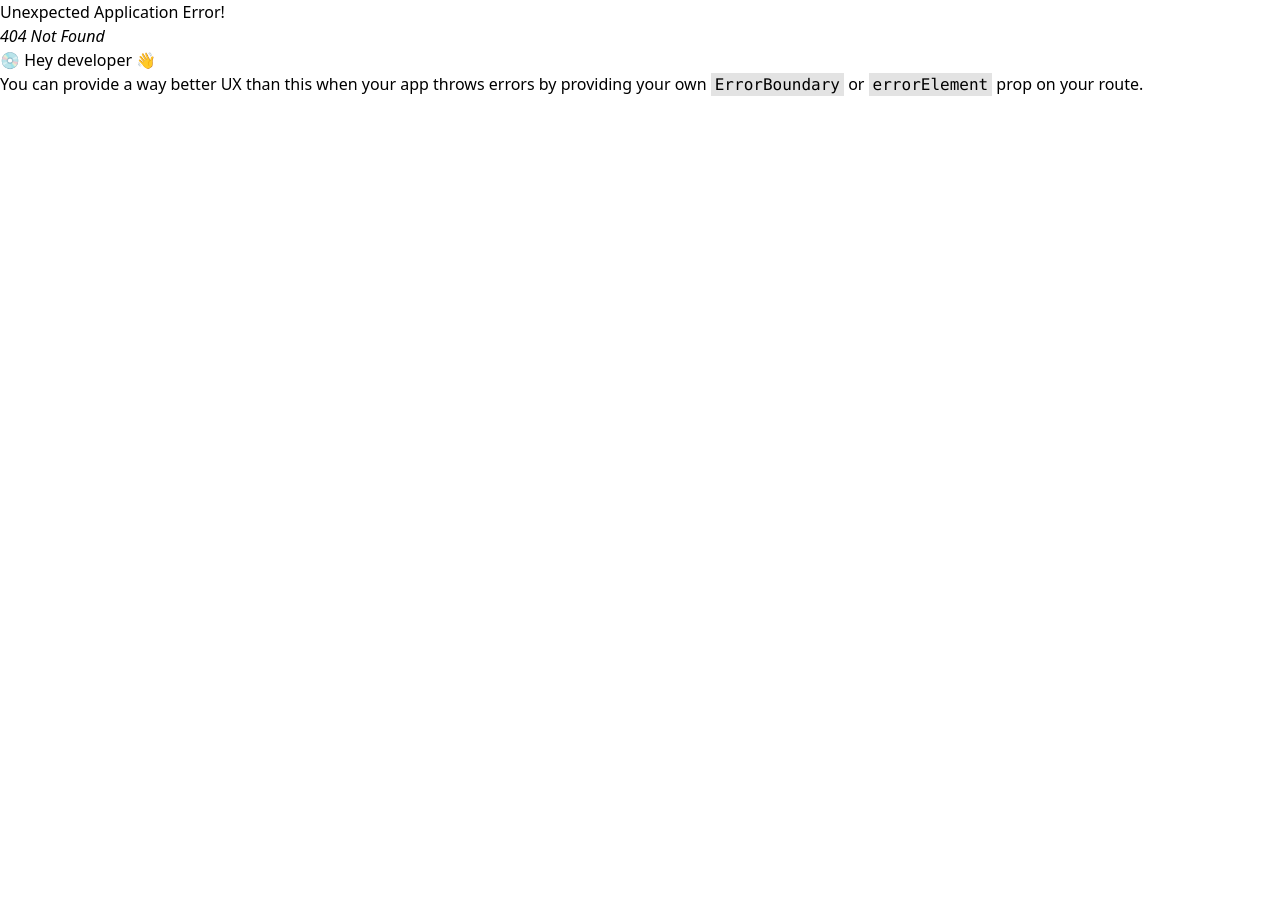
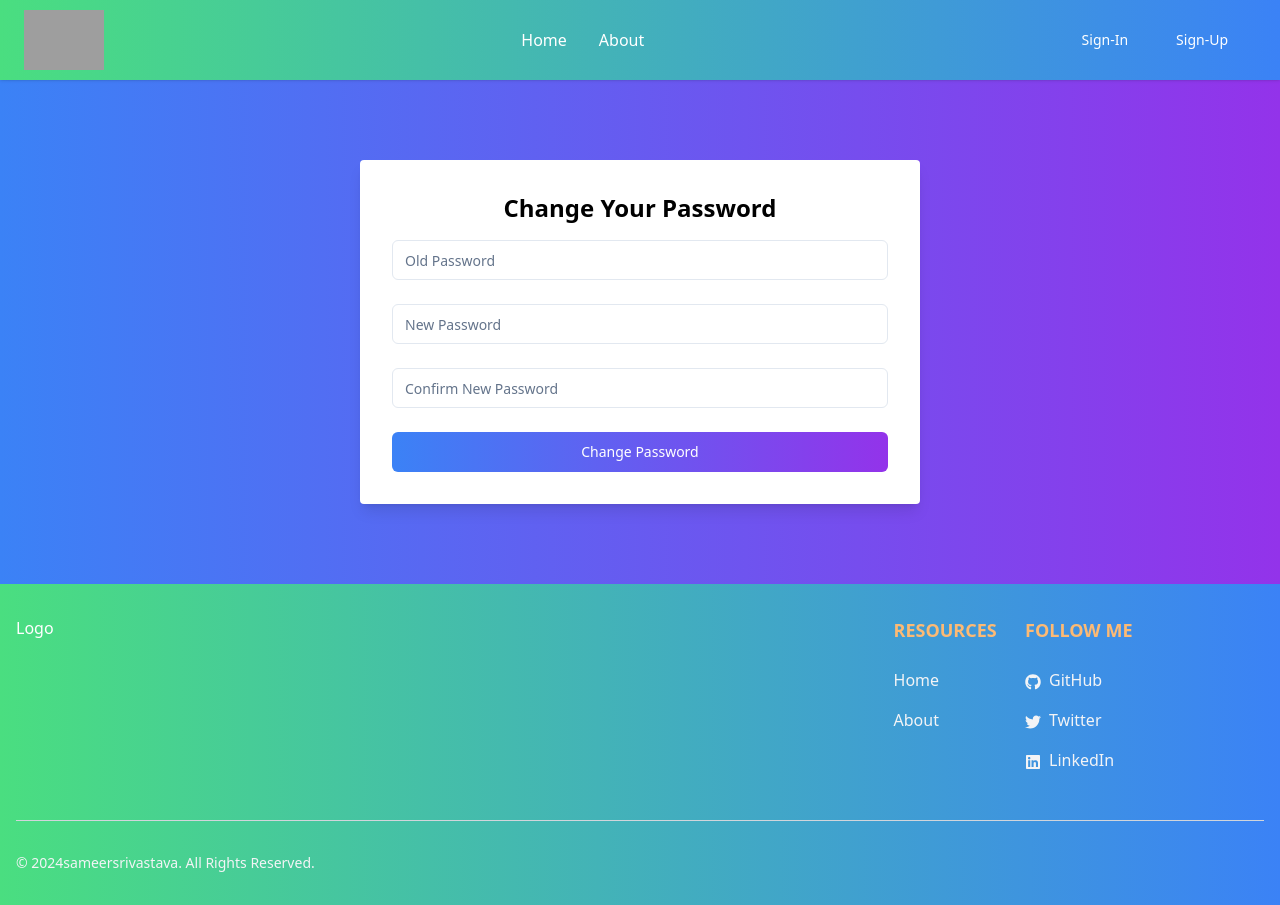
Before and after one commit to sam33r0/chatzu, a React (Vite) app: page /user/change-password in a window 1280 px wide. Before the commit this address had no page. Before the commit the page ends 800 px from the top, so only its background shows below. Built offline with nearby package versions, Linux system fonts and the light colour scheme; no server answers; grey boxes are pictures that could not be loaded.

Commit message:
user pages

```diff
--- a/src/components/Header/YourProfile.jsx
+++ b/src/components/Header/YourProfile.jsx
@@ -27,7 +27,7 @@ function YourProfile() {
     const dispath = useDispatch();
     const accessToken = useSelector((state) => state.auth.accessToken);
     const logoutHandler = () => {
-        if (google=="google") {
+        if (google == "google") {
             dispath(logout());
             window.open((backendUri + '/user/Glogout'), "_self")
         }
@@ -60,12 +60,16 @@ function YourProfile() {
                 <DropdownMenuContent>
                     <DropdownMenuLabel>My Account</DropdownMenuLabel>
                     <DropdownMenuSeparator />
+                    {
+                        (google == "jwt") &&
+                        <>
+                            <DropdownMenuItem><button className="w-full h-full text-left" onClick={changePass}>Change Password </button></DropdownMenuItem>
+                            <DropdownMenuItem><button className="w-full h-full text-left" onClick={updateAvata}>Update Profile Photo</button></DropdownMenuItem>
+                            <DropdownMenuItem><button className="w-full h-full text-left" onClick={updateAcco}>Update Name or email</button></DropdownMenuItem>
 
-                    <DropdownMenuItem><button className="w-full h-full text-left" onClick={changePass}>Change Password </button></DropdownMenuItem>
-                    <DropdownMenuItem><button className="w-full h-full text-left" onClick={updateAvata}>Update Profile Photo</button></DropdownMenuItem>
-                    <DropdownMenuItem><button className="w-full h-full text-left" onClick={updateAcco}>Update Name or email</button></DropdownMenuItem>
+                        </>
+                    }
                     <DropdownMenuItem><button className="w-full h-full text-left" onClick={logoutHandler}>Logout</button></DropdownMenuItem>
-
                 </DropdownMenuContent>
             </DropdownMenu>
 
--- /dev/null
+++ b/src/components/UserPages/ChangePassword.jsx
@@ -0,0 +1,99 @@
+import React, { useState } from 'react';
+import { Input } from './../../@/components/ui/input.jsx';
+import { Button } from './../../@/components/ui/button.jsx';
+import { useForm } from 'react-hook-form';
+import axios from 'axios';
+import { useNavigate } from 'react-router-dom';
+import { useSelector } from 'react-redux';
+import Footer from './../../components/Footer/Footer.jsx';
+
+function ChangePassword() {
+  const backendUri = import.meta.env.VITE_BACKEND_URI;
+  const { register, handleSubmit, reset } = useForm();
+  const [erro, setErro] = useState(false);
+  const navigate = useNavigate();
+  const accessToken = useSelector((state) => state.auth.accessToken);
+  const [succes, setSucces] = useState(false);
+
+  const updatePass = async (data) => {
+    try {
+      if (data.newPassword === data.password) {
+        setErro(false);
+        const res = await axios.post(
+          backendUri + '/user/change-password',
+          {
+            oldPassword: data.oldPassword,
+            newPassword: data.newPassword,
+          },
+          {
+            headers: {
+              Authorization: `Bearer ${accessToken}`,
+            },
+            withCredentials: true,
+          }
+        );
+        if (res) {
+          setSucces(true);
+          setTimeout(() => navigate('/'), 2000);
+        }
+        reset();
+      } else {
+        setErro(true);
+      }
+    } catch (error) {
+      setErro(true);
+    }
+  };
+
+  return (
+    <>
+      <div className="flex justify-center p-20 items-center h-screen bg-gradient-to-r from-blue-500 to-purple-600">
+        <div className="shadow-lg rounded bg-white p-8 w-full md:w-3/4 lg:w-1/2">
+          {succes && (
+            <h2 className="text-center text-green-600 text-2xl font-bold">
+              Password Updated Successfully
+            </h2>
+          )}
+          <h2 className="text-center text-2xl font-bold mb-4">Change Your Password</h2>
+          <form onSubmit={handleSubmit(updatePass)} className="space-y-6">
+            <div>
+              <Input
+                type="password"
+                {...register('oldPassword', { required: true })}
+                placeholder="Old Password"
+                className="mt-2 text-gray-900"
+              />
+            </div>
+            <div>
+              <Input
+                type="password"
+                {...register('newPassword', { required: true })}
+                placeholder="New Password"
+                minLength="8"
+                maxLength="20"
+                autoComplete="on"
+                pattern="^(?=.*\d)(?=.*[!@#$%^&*])(?=.*[a-z])(?=.*[A-Z]).{8,}$"
+                className="mt-2 text-gray-900"
+              />
+            </div>
+            <div>
+              <Input
+                type="password"
+                {...register('password', { required: true })}
+                placeholder="Confirm New Password"
+                className="mt-2 text-gray-900"
+              />
+            </div>
+            <Button type="submit" className="w-full bg-gradient-to-r from-blue-500 to-purple-600 text-white">
+              Change Password
+            </Button>
+          </form>
+          {erro && <div className="text-red-500 mt-4">Passwords do not match or there was an error</div>}
+        </div>
+      </div>
+      <Footer />
+    </>
+  );
+}
+
+export default ChangePassword;
--- /dev/null
+++ b/src/components/UserPages/UpdateAcD.jsx
@@ -0,0 +1,87 @@
+import React, { useState } from 'react';
+import { Input } from './../../@/components/ui/input.jsx';
+import { Button } from './../../@/components/ui/button.jsx';
+import { useForm } from 'react-hook-form';
+import axios from 'axios';
+import { login } from '../store/authSlice.js';
+import { useDispatch, useSelector } from 'react-redux';
+import { useNavigate } from 'react-router-dom';
+import Footer from './../../components/Footer/Footer.jsx';
+
+function UpdateAcD() {
+  const backendUri = import.meta.env.VITE_BACKEND_URI;
+  const dispatch = useDispatch();
+  const { register, handleSubmit, reset } = useForm();
+  const [erro, setErro] = useState(false);
+  const navigate = useNavigate();
+  const accessToken = useSelector((state) => state.auth.accessToken);
+  const [succes, setSucces] = useState(false);
+
+  const updatePass = async (data) => {
+    try {
+      setErro(false);
+      const res = await axios.post(
+        backendUri + '/user/update-account-detail',
+        {
+          email: data.email,
+          fullName: data.fullName,
+        },
+        {
+          headers: {
+            Authorization: `Bearer ${accessToken}`,
+          },
+          withCredentials: true,
+        }
+      );
+      if (res) {
+        setSucces(true);
+        setTimeout(() => navigate('/'), 2000);
+      }
+      reset();
+    } catch (error) {
+      console.error(error);
+      setErro(true);
+    }
+  };
+
+  return (
+    <>
+      <div className="flex justify-center items-center h-screen p-20 bg-gradient-to-r from-blue-500 to-purple-600">
+        <div className="shadow-lg rounded bg-white p-8 w-full md:w-3/4 lg:w-1/2">
+          {succes && (
+            <h2 className="text-center text-green-600 text-2xl font-bold">
+              Details Updated Successfully
+            </h2>
+          )}
+          <h2 className="text-center text-2xl font-bold mb-4">Change Your Email and Name</h2>
+          <form onSubmit={handleSubmit(updatePass)} className="space-y-6">
+            <div>
+              <Input
+                type="email"
+                id="email"
+                {...register('email')}
+                placeholder="New Email"
+                className="mt-2 text-gray-900"
+              />
+            </div>
+            <div>
+              <Input
+                type="text"
+                {...register('fullName')}
+                placeholder="Full Name"
+                className="mt-2 text-gray-900"
+              />
+            </div>
+            <Button type="submit" className="w-full bg-gradient-to-r from-blue-500 to-purple-600 text-white">
+              Update Details
+            </Button>
+          </form>
+          {erro && <div className="text-red-500 mt-4">Email already exists</div>}
+        </div>
+      </div>
+      <Footer />
+    </>
+  );
+}
+
+export default UpdateAcD;
--- /dev/null
+++ b/src/components/UserPages/UpdateAvatar.jsx
@@ -0,0 +1,82 @@
+import React, { useState } from 'react';
+import { Input } from './../../@/components/ui/input.jsx';
+import { Button } from './../../@/components/ui/button.jsx';
+import { useForm } from 'react-hook-form';
+import axios from 'axios';
+import { login } from '../store/authSlice.js';
+import { useDispatch, useSelector } from 'react-redux';
+import { useNavigate } from 'react-router-dom';
+import Footer from './../../components/Footer/Footer.jsx';
+
+function UpdateAvatar() {
+  const backendUri = import.meta.env.VITE_BACKEND_URI;
+  const dispatch = useDispatch();
+  const { register, handleSubmit, reset } = useForm();
+  const navigate = useNavigate();
+  const [erro, setErro] = useState(false);
+  const accessToken = useSelector((state) => state.auth.accessToken);
+  const [succes, setSucces] = useState(false);
+
+  const updateAvat = async (data) => {
+    try {
+      setErro(false);
+      const fdata = new FormData();
+      fdata.append('file', data.avatar[0]);
+      fdata.append('upload_preset', 'scckzbdr');
+      fdata.append('cloud_name', 'de9rb613m');
+      const res = await fetch('https://api.cloudinary.com/v1_1/de9rb613m/image/upload', {
+        method: 'post',
+        body: fdata,
+      });
+      const avatar = await res.json();
+      const response = await axios.post(
+        backendUri + '/user/update-avatar',
+        { avatar: avatar },
+        {
+          headers: {
+            'Content-Type': 'application/json',
+            Authorization: `Bearer ${accessToken}`,
+          },
+          withCredentials: true,
+        }
+      );
+      if (response) {
+        setSucces(true);
+        setTimeout(() => navigate('/'), 2000);
+      }
+      reset();
+    } catch (error) {
+      setErro(true);
+    }
+  };
+
+  return (
+    <>
+      <div className="flex justify-center items-center p-20 h-screen bg-gradient-to-r from-blue-500 to-purple-600">
+        <div className="shadow-lg rounded bg-white p-8 w-full md:w-3/4 lg:w-1/2">
+          {succes && (
+            <h2 className="text-center text-green-600 text-2xl font-bold">
+              Avatar Updated Successfully
+            </h2>
+          )}
+          <h2 className="text-center text-2xl font-bold mb-4">Update Your Avatar</h2>
+          <form onSubmit={handleSubmit(updateAvat)} className="space-y-6">
+            <div>
+              <label htmlFor="fileInput" className="block text-sm font-medium">
+                Upload Avatar
+              </label>
+              <Input type="file" {...register('avatar', { required: true })} id="fileInput" className="mt-2 text-gray-900" />
+            </div>
+            <Button type="submit" className="w-full bg-gradient-to-r from-blue-500 to-purple-600 text-white">
+              Update Avatar
+            </Button>
+          </form>
+          {erro && <div className="text-red-500 mt-4">There was a problem updating the avatar!</div>}
+        </div>
+      </div>
+      <Footer />
+    </>
+  );
+}
+
+export default UpdateAvatar;
```
Also changed, not shown: src/main.jsx (+21 -5 lines).
